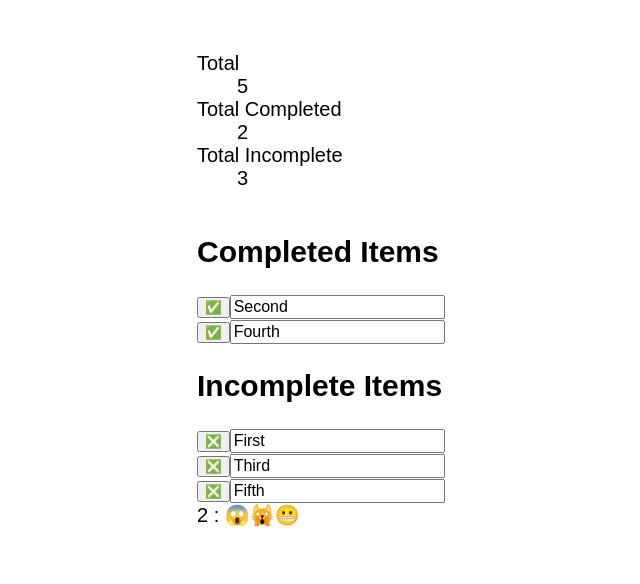
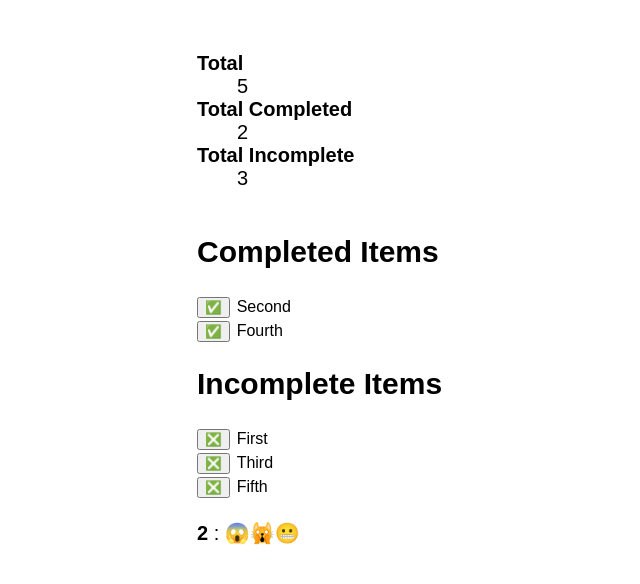
Before and after one commit to Gurenax/emoji-dos, a React (Create React App) app: page / in a window 1280 px wide. Shown: the top 584 px of the page, without its empty margins (203-843 px from the left). Built offline with nearby package versions, Linux system fonts and the light colour scheme.

Commit message:
Add styling to TodoItem input box

```diff
--- a/src/App.js
+++ b/src/App.js
@@ -128,13 +128,13 @@ class App extends Component {
     return (
       <div className="App">
         <dl>
-          <dt>Total</dt>
+          <dt><strong>Total</strong></dt>
           <dd>{ total }</dd>
 
-          <dt>Total Completed</dt>
+          <dt><strong>Total Completed</strong></dt>
           <dd>{ totalCompleted }</dd>
 
-          <dt>Total Incomplete</dt>
+          <dt><strong>Total Incomplete</strong></dt>
           <dd>{ totalIncomplete }</dd>
         </dl>
         {/* {
@@ -210,6 +210,7 @@ class App extends Component {
           }
         </div>
 
+        <br/>
         <TodoItemStatus
           numberOfCompletedItems={ filterCompletedItems(items).length }
           numberOfIncompleteItems={ filterIncompleteItems(items).length }
--- a/src/component/TodoItem.js
+++ b/src/component/TodoItem.js
@@ -30,6 +30,9 @@ const TodoItem = ({
           console.log('Typed..', event.target.value)
           onChangeItemDescription( event.target.value )
         }}
+        onFocus={ (event) => {
+          console.log('Focused..')
+        }}
       />
     </label>
   )
--- a/src/component/TodoItemsStatus.js
+++ b/src/component/TodoItemsStatus.js
@@ -17,7 +17,7 @@ const TodoItemStatus = ({
   }
   return (
     <div>
-      { completedItemsDescription(numberOfCompletedItems) } : { incompleteItemsEmoji(numberOfIncompleteItems) }
+      <strong>{ completedItemsDescription(numberOfCompletedItems) }</strong> : { incompleteItemsEmoji(numberOfIncompleteItems) }
     </div>
   )
 }
--- a/src/index.css
+++ b/src/index.css
@@ -8,6 +8,8 @@ body {
 
 input {
   font-size: 1rem;
+  border: none;
+  margin-left: 5px;
 }
 
 label {
```
